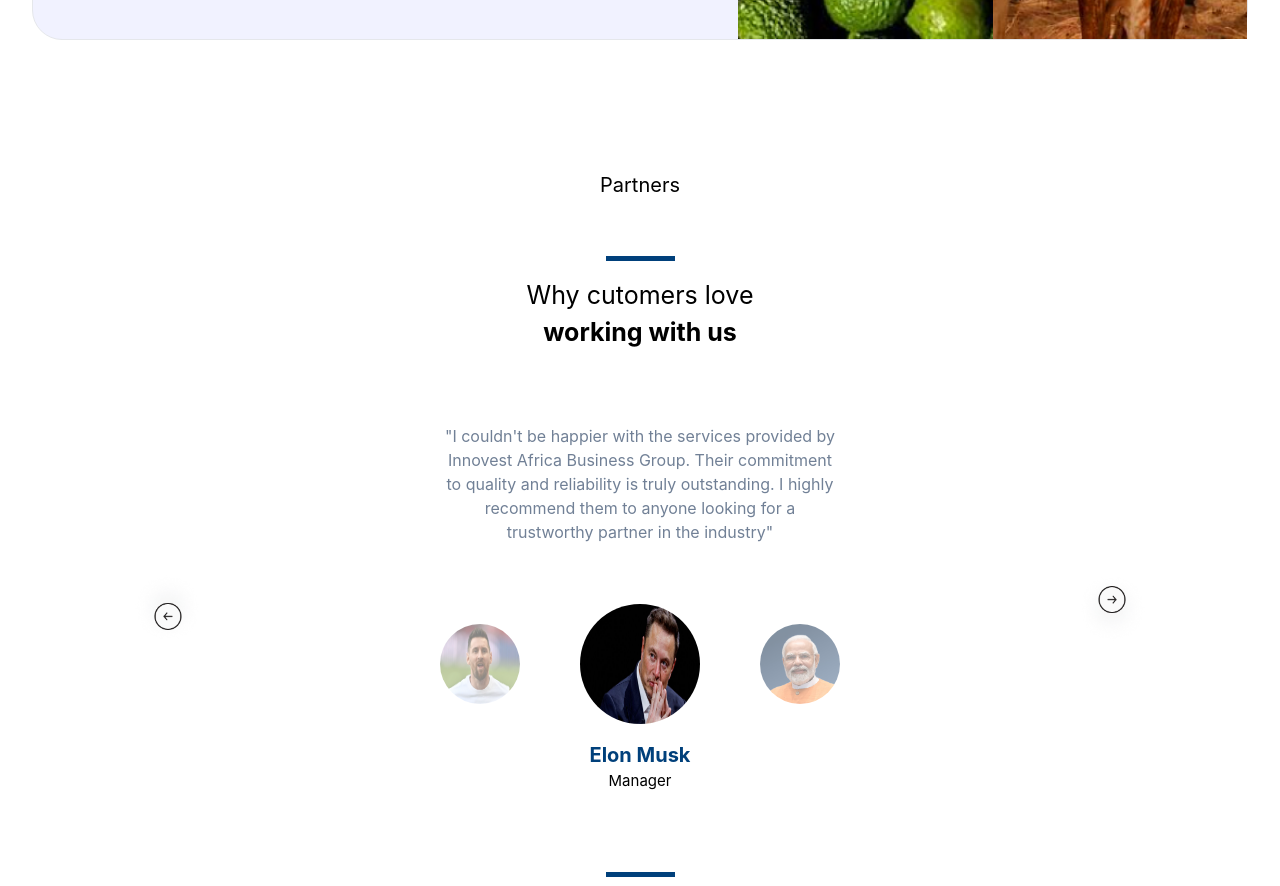
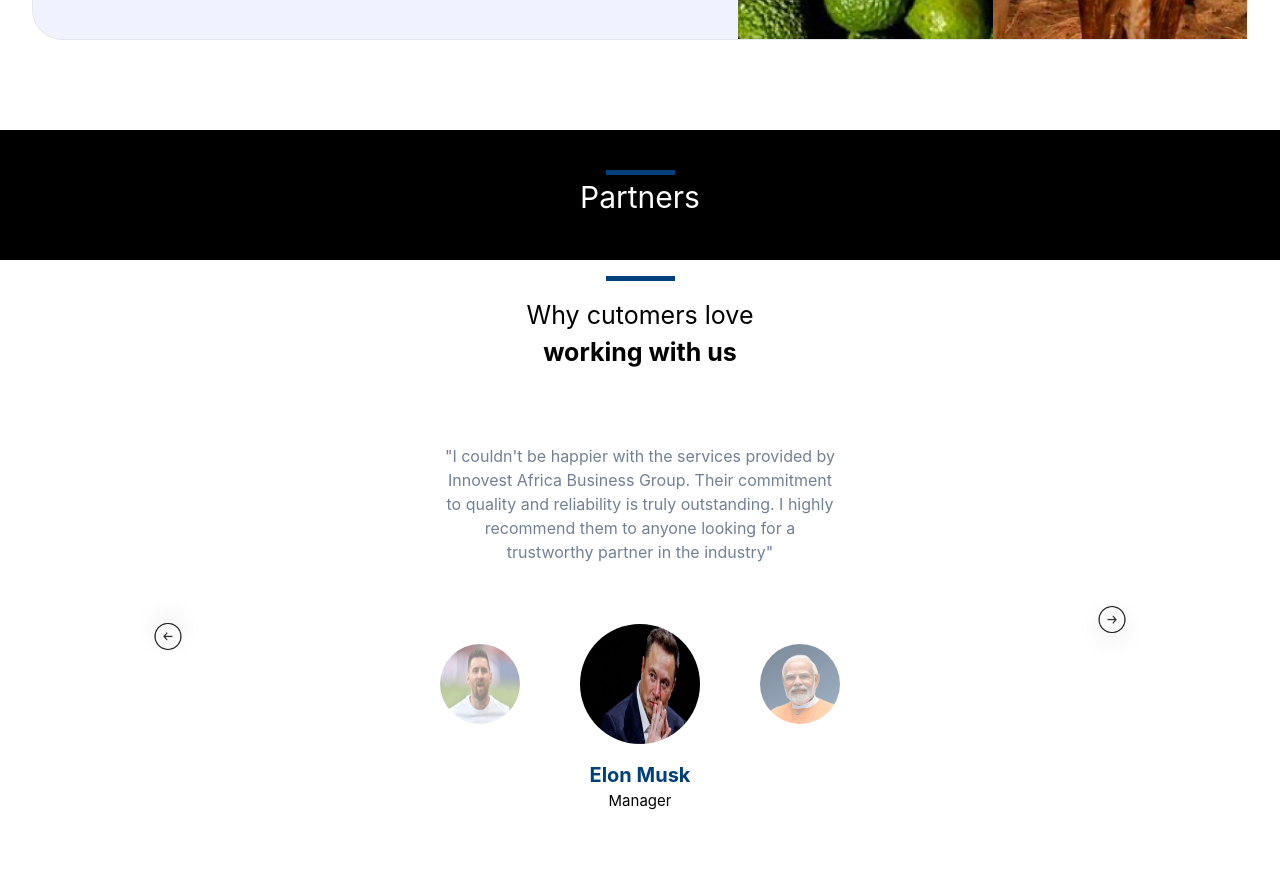
Before and after one commit to Upsurge-Tech/africa_business_group, a Next.js app: page / in a window 1280 px wide. Shown: the part 4440-5326 px from the top of the page. Built offline with nearby package versions, Linux system fonts and the light colour scheme.

Commit message:
Partners (#12)
* giving partners a background

* update

```diff
--- a/src/components/partner/partner.js
+++ b/src/components/partner/partner.js
@@ -5,7 +5,12 @@ const Partners = () => {
   return (
     <div>
       <div className="">
-        <h1 className="text-center py-10 text-[20px]">Partners</h1>
+        <div className="flex flex-col items-center py-10 bg-black text-white text-[30px]">
+          <div className="">
+            <img src="/partner_img/Line.png" alt="img" />
+          </div>
+          <p className="text-center">Partners</p>
+        </div>
         <div className="bg-white text-black">
           <div className="flex flex-col py-4">
             <div className="mx-auto">
```
